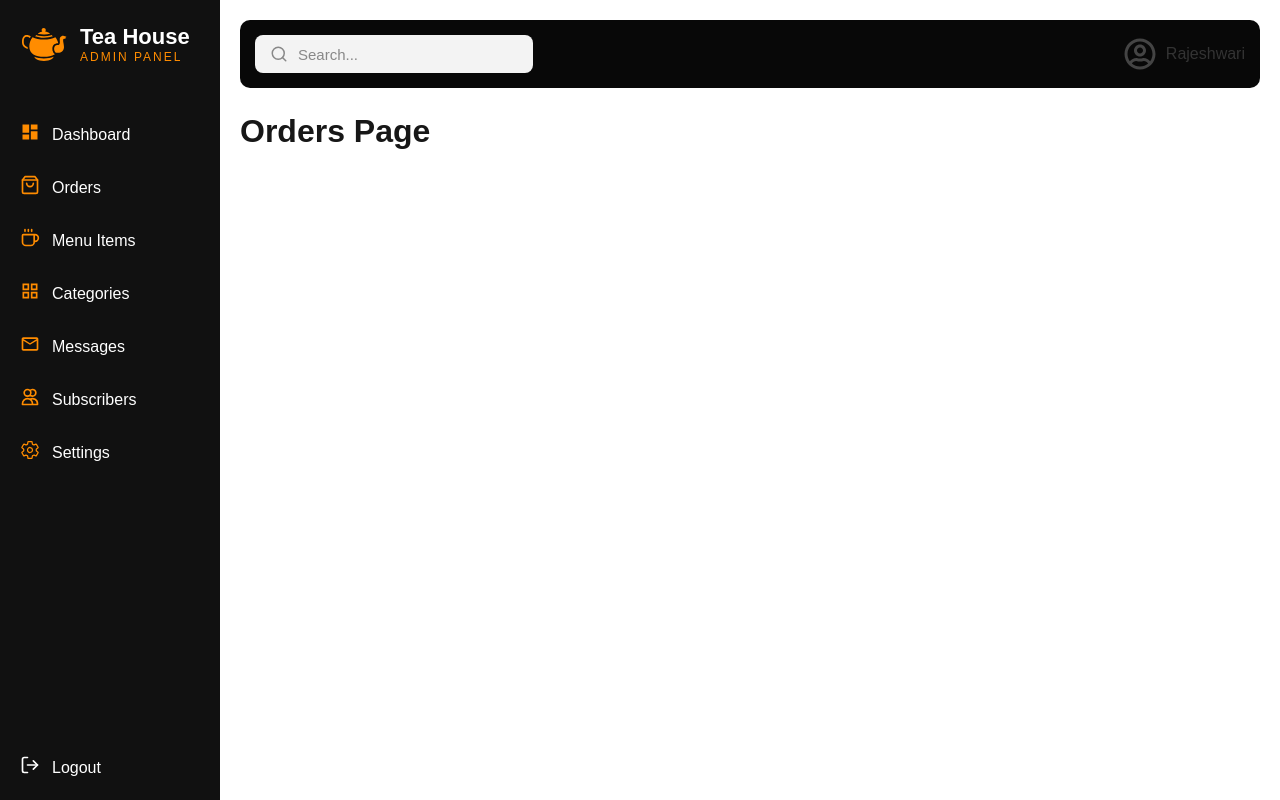
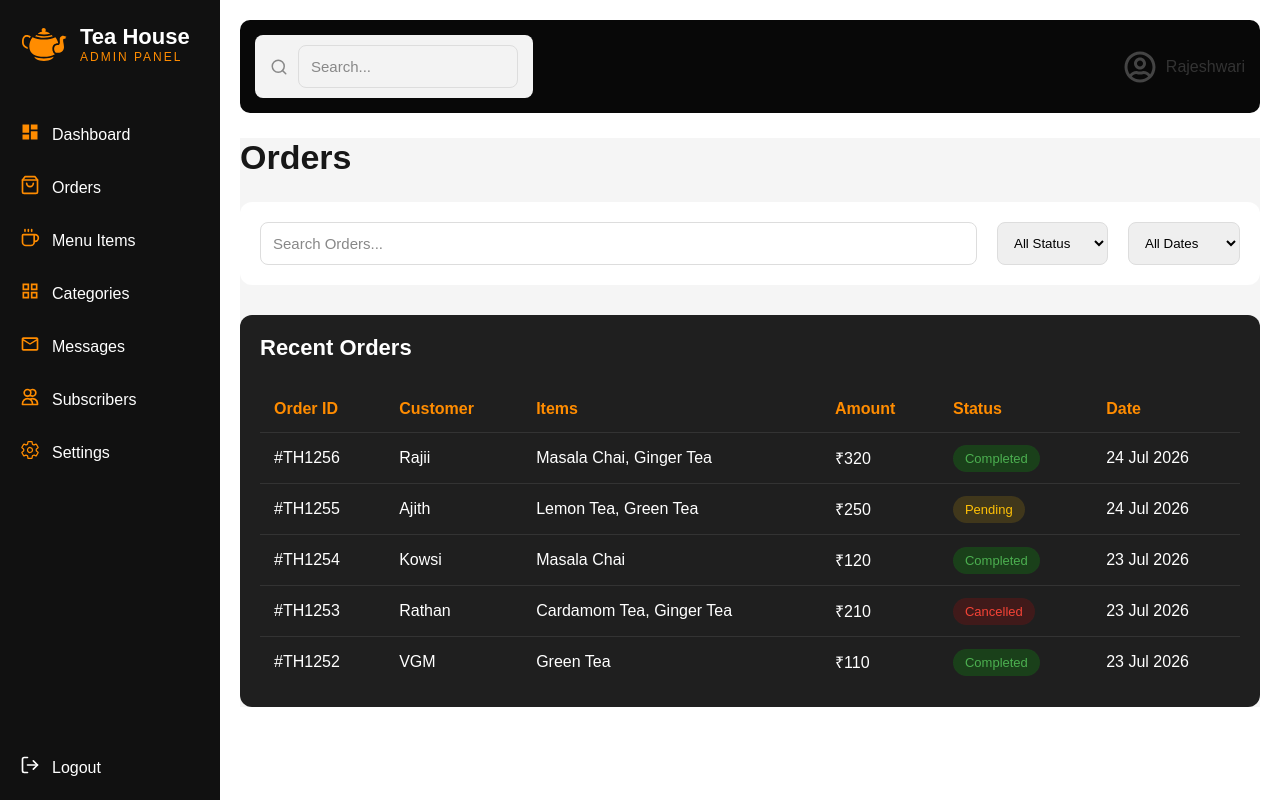
Before and after one commit to rajeshwari-frontend/Tea_House_Project, a Next.js app: page /dashboard/orders in a window 1280 px wide. Built offline with nearby package versions, Linux system fonts and the light colour scheme.

Commit message:
created order page

```diff
--- a/app/dashboard/orders/page.jsx
+++ b/app/dashboard/orders/page.jsx
@@ -1,5 +1,5 @@
-export default function Orders() {
-  return (
-    <h1>Orders Page</h1>
-  );
+import Orders from "@/components/Orders";
+
+export default function OrdersPage() {
+  return <Orders />;
 }
--- a/app/dashboard/page.jsx
+++ b/app/dashboard/page.jsx
@@ -3,5 +3,9 @@
 import Dashboard from "@/components/Dashboard";
 
 export default function Home() {
-  return <Dashboard />;
+  return (
+  <>
+
+   <Dashboard />;
+   </>)
 }
--- /dev/null
+++ b/components/Orders/index.css
@@ -0,0 +1,62 @@
+.orders-page {
+  background: #f5f5f5;
+
+}
+
+.orders-header {
+  display: flex;
+  justify-content: space-between;
+  align-items: center;
+  margin-bottom: 25px;
+}
+
+.orders-header h1 {
+  font-size: 34px;
+  align-items: center;
+}
+
+
+
+.orders-toolbar {
+  background: white;
+  border-radius: 12px;
+  padding: 20px;
+
+  display: flex;
+  gap: 20px;
+  margin-bottom: 30px;
+}
+
+.search-input {
+  flex: 1;
+  padding: 12px;
+  border-radius: 8px;
+  border: 1px solid #ddd;
+}
+
+.status-filter,
+.date-filter {
+  padding: 12px;
+  border-radius: 8px;
+  border: 1px solid #ddd;
+}
+
+@media (max-width:768px){
+
+.orders-header{
+    flex-direction:column;
+    gap:15px;
+    align-items:flex-start;
+}
+
+.orders-toolbar{
+    flex-direction:column;
+}
+
+.search-input,
+.status-filter,
+.date-filter{
+    width:100%;
+}
+
+}
--- /dev/null
+++ b/components/Orders/index.jsx
@@ -0,0 +1,47 @@
+import RecentOrders from "../Dashboard/RecentOrders";
+import "./index.css";
+
+
+
+
+const Orders = () => {
+  return (
+    <div className="orders-page">
+
+      <div className="orders-header">
+
+        <h1>Orders</h1>
+
+
+      </div>
+
+      <div className="orders-toolbar">
+
+        <input
+          type="text"
+          placeholder="Search Orders..."
+          className="search-input"
+        />
+
+        <select className="status-filter">
+          <option>All Status</option>
+          <option>Completed</option>
+          <option>Pending</option>
+          <option>Preparing</option>
+          <option>Cancelled</option>
+        </select>
+
+        <select className="date-filter">
+          <option>All Dates</option>
+          <option>Today</option>
+          <option>This Week</option>
+          <option>This Month</option>
+        </select>
+
+      </div>
+<RecentOrders/>
+    </div>
+  );
+};
+
+export default Orders;
```
Also changed, not shown: app/dashboard/layout.jsx (+4 -4 lines), components/Orders/OrdersTable/index.css (added), components/Orders/OrdersTable/index.jsx (added).
